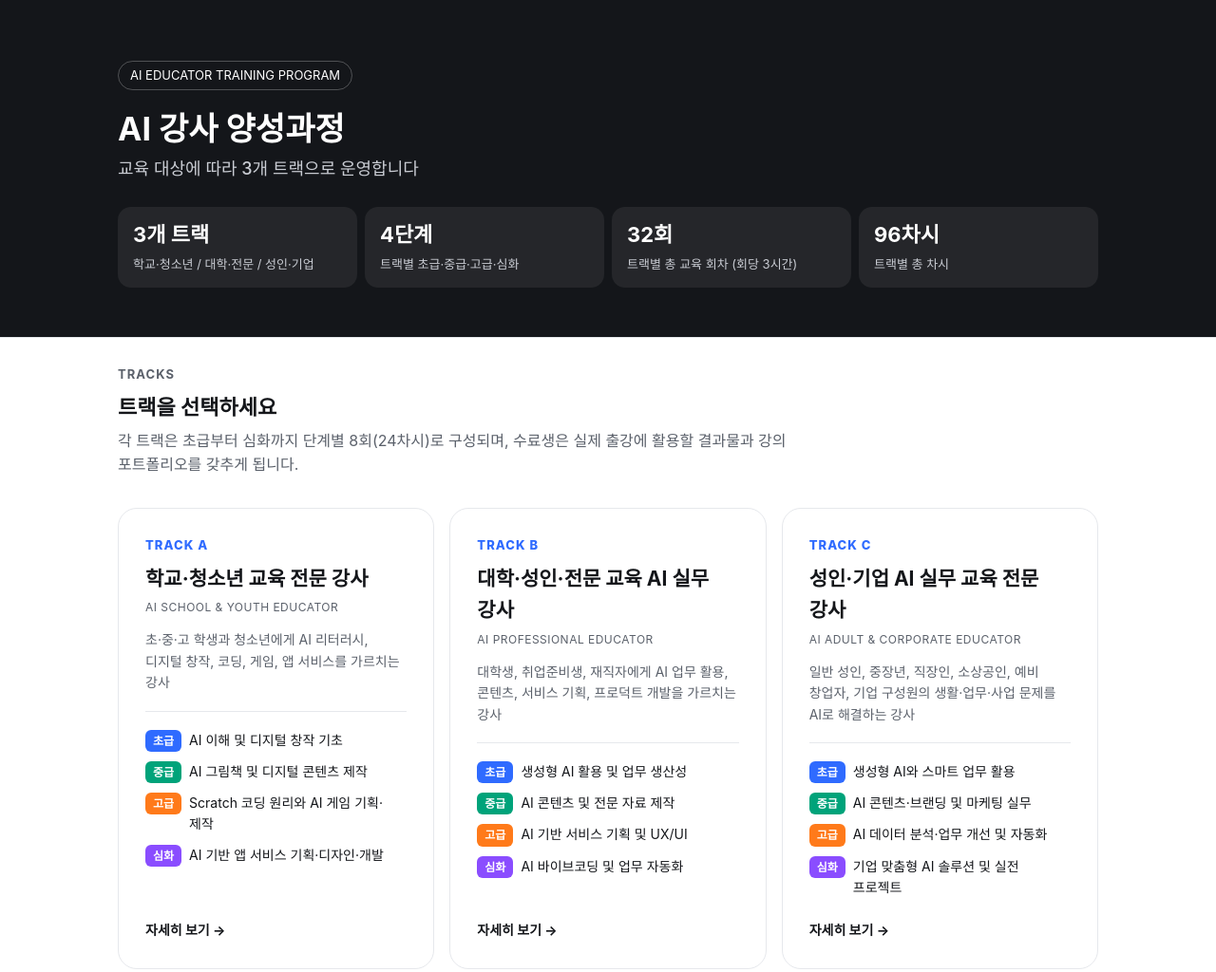
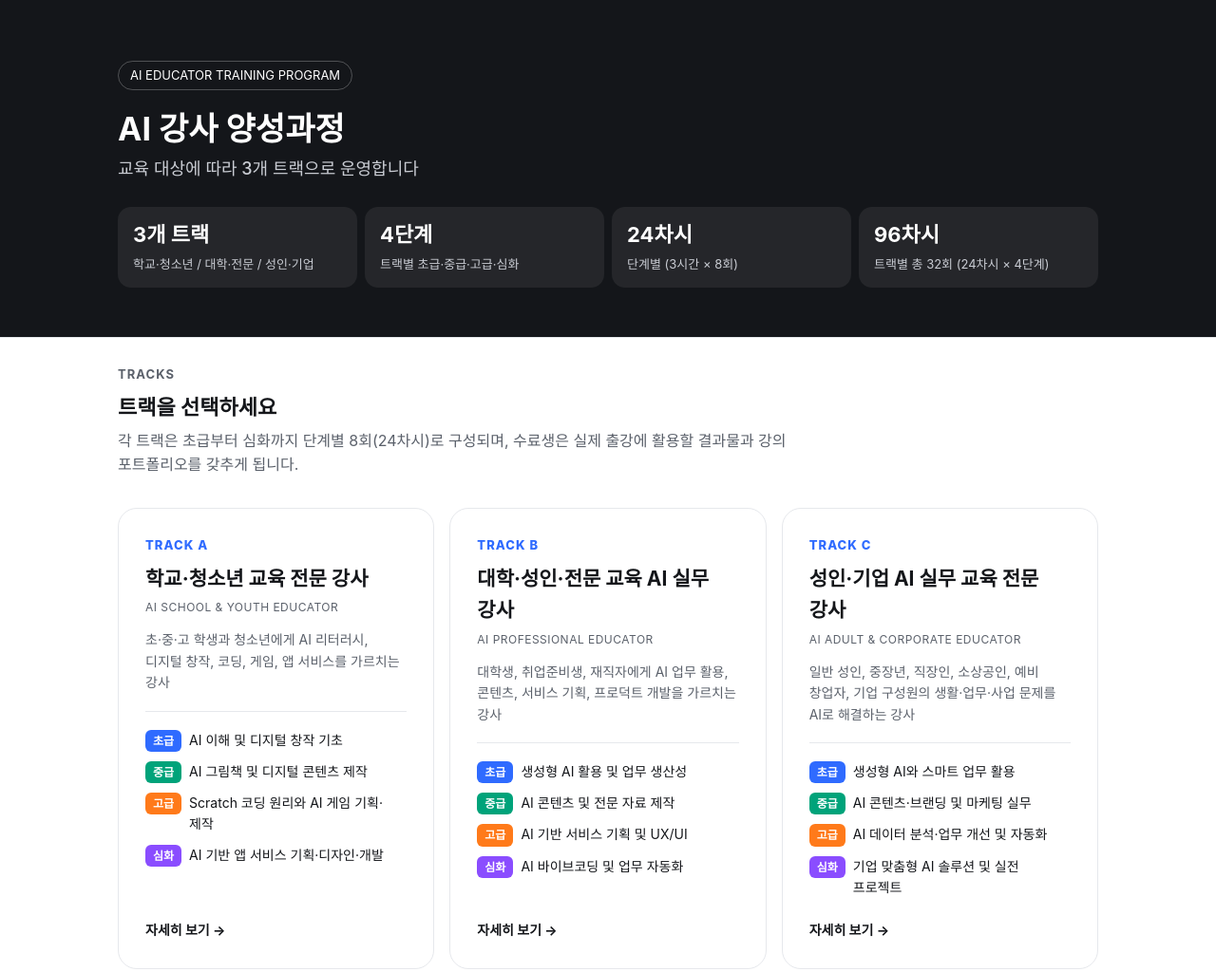
Before and after one commit to lufeoz/h_lecture, a plain HTML site: page index.html in a window 1280 px wide. Shown: the top 1024 px of the page at 95% size. Drawn offline with Linux system fonts and the light colour scheme; a web font is replaced by a local one.

Commit message:
상단 숫자 표기 정리: 단계별 24차시(3시간×8회), 트랙별 96차시
Co-Authored-By: Claude Opus 5.5 <noreply@anthropic.com>
Claude-Session: https://claude.ai/code/session_01RsDe9dFDWbeSRfLefPToaN

```diff
--- a/index.html
+++ b/index.html
@@ -129,7 +129,7 @@ section h3+div .chip{font-size:13px}
 </style></head><body>
 <div class="page" id="home"><header class="hero landing"><div class="wrap"><span class="tag">AI EDUCATOR TRAINING PROGRAM</span>
 <h1>AI 강사 양성과정<small>교육 대상에 따라 3개 트랙으로 운영합니다</small></h1>
-<div class="stats"><div class="stat"><b>3개 트랙</b><span>학교·청소년 / 대학·전문 / 성인·기업</span></div><div class="stat"><b>4단계</b><span>트랙별 초급·중급·고급·심화</span></div><div class="stat"><b>32회</b><span>트랙별 총 교육 회차 (회당 3시간)</span></div><div class="stat"><b>96차시</b><span>트랙별 총 차시</span></div></div></div></header>
+<div class="stats"><div class="stat"><b>3개 트랙</b><span>학교·청소년 / 대학·전문 / 성인·기업</span></div><div class="stat"><b>4단계</b><span>트랙별 초급·중급·고급·심화</span></div><div class="stat"><b>24차시</b><span>단계별 (3시간 × 8회)</span></div><div class="stat"><b>96차시</b><span>트랙별 총 32회 (24차시 × 4단계)</span></div></div></div></div></header>
 <section><div class="wrap"><div class="eyebrow">TRACKS</div><h2>트랙을 선택하세요</h2><p class="lead">각 트랙은 초급부터 심화까지 단계별 8회(24차시)로 구성되며, 수료생은 실제 출강에 활용할 결과물과 강의 포트폴리오를 갖추게 됩니다.</p>
 <div class="tracks"><a class="track" href="#track-a"><div class="tk">TRACK A</div><h3>학교·청소년 교육 전문 강사</h3><div class="en">AI SCHOOL & YOUTH EDUCATOR</div><p>초·중·고 학생과 청소년에게 AI 리터러시, 디지털 창작, 코딩, 게임, 앱 서비스를 가르치는 강사</p>
 <ol><li><span class="mini s1">초급</span>AI 이해 및 디지털 창작 기초</li><li><span class="mini s2">중급</span>AI 그림책 및 디지털 콘텐츠 제작</li><li><span class="mini s3">고급</span>Scratch 코딩 원리와 AI 게임 기획·제작</li><li><span class="mini s4">심화</span>AI 기반 앱 서비스 기획·디자인·개발</li></ol><span class="go">자세히 보기 →</span></a><a class="track" href="#track-b"><div class="tk">TRACK B</div><h3>대학·성인·전문 교육 AI 실무 강사</h3><div class="en">AI PROFESSIONAL EDUCATOR</div><p>대학생, 취업준비생, 재직자에게 AI 업무 활용, 콘텐츠, 서비스 기획, 프로덕트 개발을 가르치는 강사</p>
@@ -282,14 +282,7 @@ section h3+div .chip{font-size:13px}
  <div class="wrap">
   <span class="tag">TRACK A · 교육과정 개발 지시서</span>
   <h1>AI SCHOOL & YOUTH EDUCATOR<small>학교·청소년 AI 융합교육 전문 강사 양성과정</small></h1>
-  <div class="stats">
-   <div class="stat"><b>4단계</b><span>초급·중급·고급·심화</span></div>
-   <div class="stat"><b>32회</b><span>총 교육 회차</span></div>
-   <div class="stat"><b>3시간</b><span>회당 교육시간</span></div>
-   <div class="stat"><b>96차시</b><span>총 차시 (단계별 24차시)</span></div>
-  </div>
- </div>
-</header>
+  <div class="stats"><div class="stat"><b>4단계</b><span>초급·중급·고급·심화</span></div><div class="stat"><b>24차시</b><span>단계별 (3시간 × 8회)</span></div><div class="stat"><b>32회</b><span>총 교육 회차 (8회 × 4단계)</span></div><div class="stat"><b>96차시</b><span>총 차시 (24차시 × 4단계)</span></div></div></div></header>
 
 <section>
  <div class="wrap">
@@ -562,7 +555,7 @@ section h3+div .chip{font-size:13px}
  </div></details></div></section>
 
 </div><div class="page" id="track-b"><nav class="topnav"><div class="wrap"><a class="home" href="#home">← AI 강사 양성과정</a><div class="tabs"><a href="#track-a">TRACK A</a><a href="#track-b" class=cur>TRACK B</a><a href="#track-c">TRACK C</a></div></div></nav><header class="hero"><div class="wrap"><span class="tag">TRACK B</span><h1>AI PROFESSIONAL EDUCATOR<small>대학·성인·전문 교육 AI 실무 강사 양성과정</small></h1>
-<div class="stats"><div class="stat"><b>4단계</b><span>초급·중급·고급·심화</span></div><div class="stat"><b>32회</b><span>총 교육 회차</span></div><div class="stat"><b>3시간</b><span>회당 교육시간</span></div><div class="stat"><b>96차시</b><span>총 차시 (단계별 24차시)</span></div></div></div></header><section><div class="wrap"><div class="eyebrow">과정 개요</div><h2>과정 개요</h2>
+<div class="stats"><div class="stat"><b>4단계</b><span>초급·중급·고급·심화</span></div><div class="stat"><b>24차시</b><span>단계별 (3시간 × 8회)</span></div><div class="stat"><b>32회</b><span>총 교육 회차 (8회 × 4단계)</span></div><div class="stat"><b>96차시</b><span>총 차시 (24차시 × 4단계)</span></div></div></div></header><section><div class="wrap"><div class="eyebrow">과정 개요</div><h2>과정 개요</h2>
 <div class="goal"><p class="lead">생성형 AI와 디지털 기술을 활용해 대학생, 취업준비생, 재직자 및 성인 학습자에게 AI 활용, 콘텐츠 제작, 서비스 기획, 디지털 프로덕트 개발 등을 교육할 수 있는 실무형 전문 강사를 양성한다.</p></div>
 <ul class="dot">
 <li>운영: 초급·중급·고급·심화 각 8회</li>
@@ -942,7 +935,7 @@ section h3+div .chip{font-size:13px}
 <li>강의 시연 영상 또는 시연 평가 기록</li>
 <li>출강 제안에 활용할 수 있는 강사 포트폴리오</li>
 </ol></div></details></div></section></div><div class="page" id="track-c"><nav class="topnav"><div class="wrap"><a class="home" href="#home">← AI 강사 양성과정</a><div class="tabs"><a href="#track-a">TRACK A</a><a href="#track-b">TRACK B</a><a href="#track-c" class=cur>TRACK C</a></div></div></nav><header class="hero"><div class="wrap"><span class="tag">TRACK C</span><h1>AI ADULT & CORPORATE EDUCATOR<small>성인·기업 AI 실무 교육 전문 강사 양성과정</small></h1>
-<div class="stats"><div class="stat"><b>4단계</b><span>초급·중급·고급·심화</span></div><div class="stat"><b>32회</b><span>총 교육 회차</span></div><div class="stat"><b>3시간</b><span>회당 교육시간</span></div><div class="stat"><b>96차시</b><span>총 차시 (단계별 24차시)</span></div></div></div></header><section><div class="wrap"><div class="eyebrow">과정 개요</div><h2>과정 개요</h2>
+<div class="stats"><div class="stat"><b>4단계</b><span>초급·중급·고급·심화</span></div><div class="stat"><b>24차시</b><span>단계별 (3시간 × 8회)</span></div><div class="stat"><b>32회</b><span>총 교육 회차 (8회 × 4단계)</span></div><div class="stat"><b>96차시</b><span>총 차시 (24차시 × 4단계)</span></div></div></div></header><section><div class="wrap"><div class="eyebrow">과정 개요</div><h2>과정 개요</h2>
 <div class="callout"><b>과정명</b> AI ADULT &amp; CORPORATE EDUCATOR — 성인·기업 AI 실무 교육 전문 강사 양성과정</div>
 <div class="goal"><p class="lead">생성형 AI와 디지털 기술을 활용해 일반 성인, 직장인, 소상공인, 예비 창업자 및 기업 구성원의 생활·업무·사업 문제를 해결하는 실무 교육을 설계하고 운영할 수 있는 전문 강사를 양성한다.</p></div>
 <p class="lead">TRACK C는 성인과 기업의 실제 수요를 반영하여, AI 기초 활용에서 콘텐츠 제작, 직무별 업무 개선, 자동화 및 기업 맞춤형 프로젝트까지 단계적으로 학습한다.</p>
```
